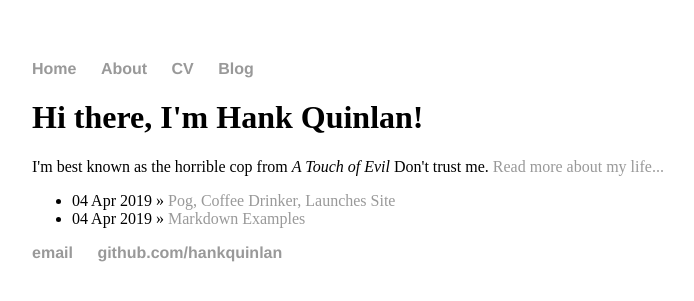
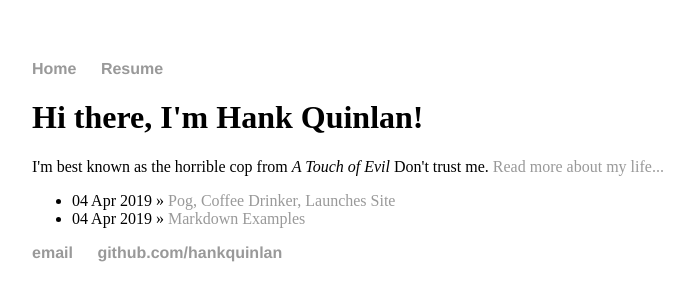
Before and after one commit to poglet/poglet.github.io, a Jekyll site: the page built from index.html, in a window 1280 px wide. Shown: the top 301 px of the page, without its empty margins (160-854 px from the left). Built offline with Jekyll 4.4.1, drawn with Linux system fonts in a browser that asks for light colours.

Commit message:
Update default.html

```diff
--- a/_layouts/default.html
+++ b/_layouts/default.html
@@ -9,16 +9,13 @@
     <nav>
       <ul>
         <li><a href="/">Home</a></li>
-		        	<li><a href="/about">About</a></li>
-	        		<li><a href="/cv">CV</a></li>
-	        		<li><a href="/blog">Blog</a></li>
+        <li><a href="/cv">Resume</a></li>
       </ul>
     </nav>
     <div class="container">
-
       {{ content }}
-
-			</div><!-- /.container -->
+    </div>
+    <!-- /.container -->
     <footer>
       <ul>
         <li><a href="mailto:hankquinlanhub@gmail.com">email</a></li>
```
Lines whose indentation alone changed are shown as unchanged.
